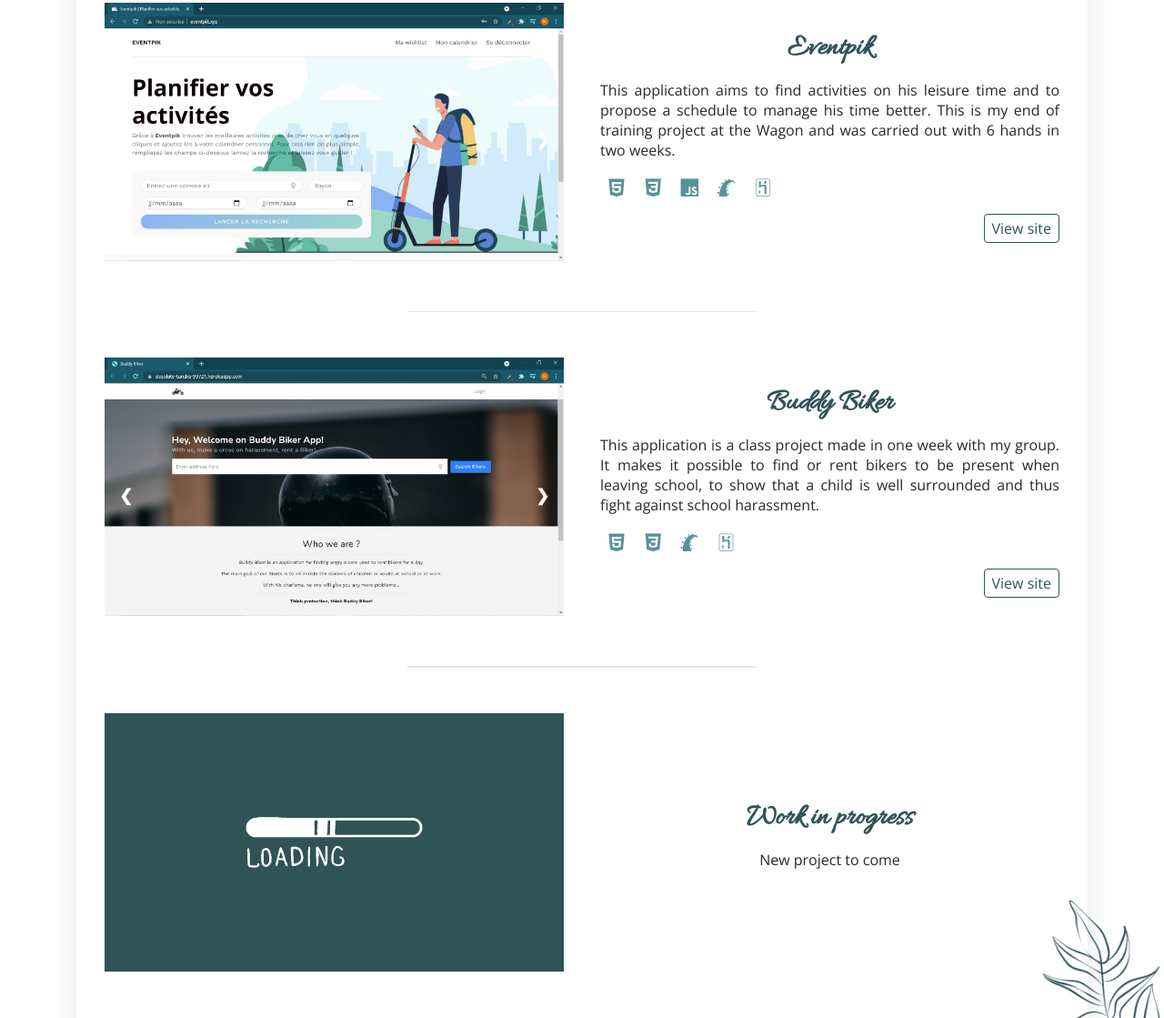
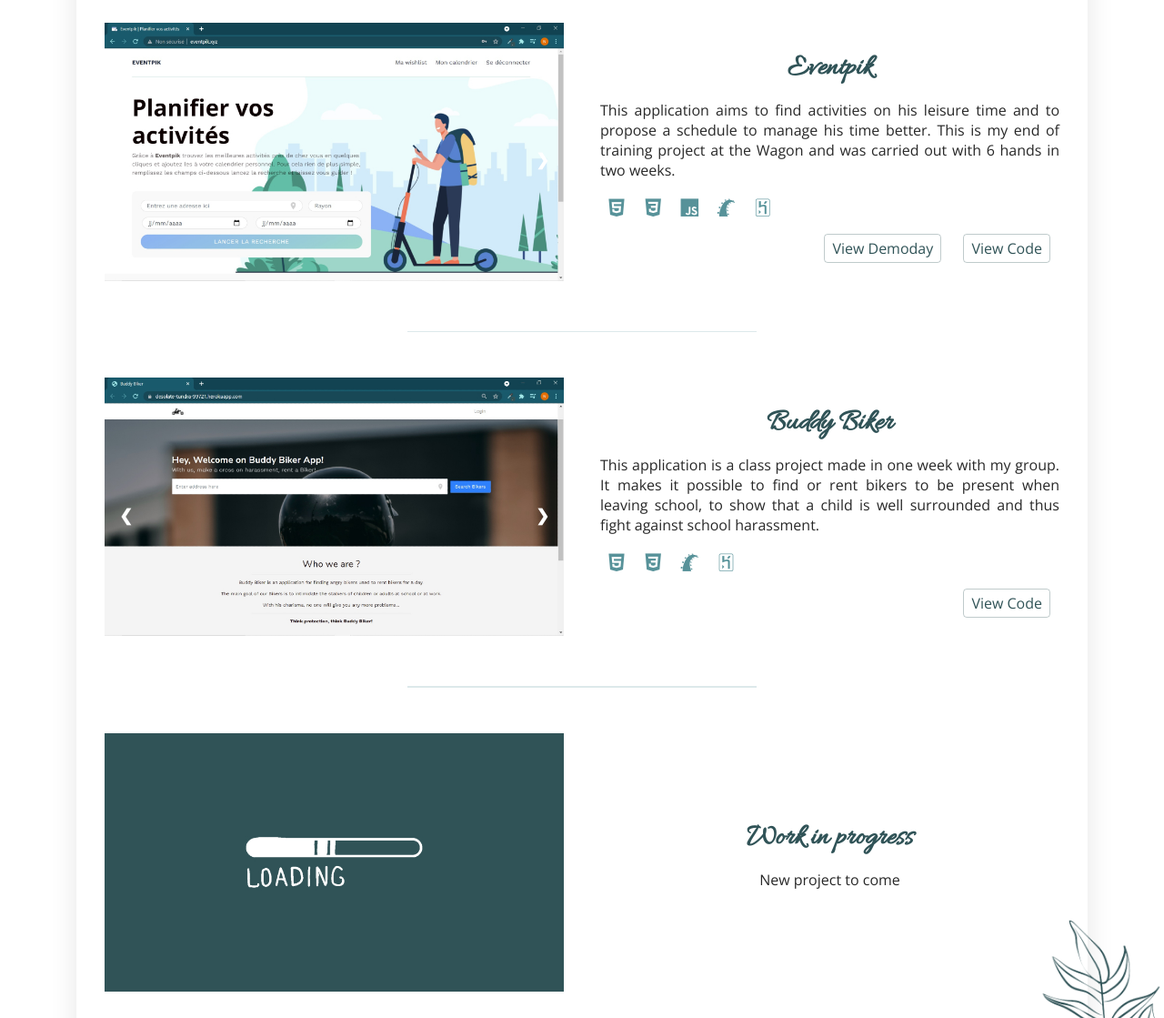
Before and after one commit to NathLouss/portfolio, a plain HTML site: page index.html in a window 1280 px wide. Shown: the part 973-2092 px from the top of the page at 91% size. Drawn offline with nearby package versions, Linux system fonts and the light colour scheme; a web font is replaced by a local one.

Commit message:
add button demoday, change link, style btn

```diff
--- a/app.js
+++ b/app.js
@@ -1,4 +1,4 @@
-// animation header elements
+ // animation header elements
 const titleSpans = document.querySelectorAll('.hello span');
 const medias = document.querySelectorAll('.medias');
 const img = document.getElementById('img-banner');
--- a/assets/stylesheets/components/button.css
+++ b/assets/stylesheets/components/button.css
@@ -4,9 +4,10 @@
 
 .btn-light {
   font-weight: 500;
-  border: 1px solid #305357;
+  border: 1px solid rgb(48, 83, 87, 0.3);
   border-radius: 4px;
   padding: 4px 8px;
+  margin: 10px;
 }
 
 .btn-light:hover {
--- a/assets/stylesheets/style.css
+++ b/assets/stylesheets/style.css
@@ -16,6 +16,13 @@
 @import url('components/section.css');
 @import url('components/separator.css');
 @import url('components/slideshow.css');
+
+/* Global reset */
+*, ::before, ::after {
+  box-sizing: border-box;
+  margin: 0;
+  padding: 0;
+}
 
 /* Fonts & colors */
 body {
@@ -65,12 +72,6 @@
 }
 
 /* behaviours */
-*, ::before, ::after {
-  box-sizing: border-box;
-  margin: 0;
-  padding: 0;
-}
-
 html {
   scroll-behavior: smooth;
 }
--- a/index.html
+++ b/index.html
@@ -33,6 +33,10 @@
           </li>
         </ul>
       </div>
+
+      <!-- link language -->
+      <a href="#en" data-reload>English</a>
+      <a href="#fr" data-reload>Fr</a>
 
       <!-- picture & introduction -->
       <div id="profil" class="grid align-items-center">
@@ -144,7 +148,8 @@
                 </ul>
               </div>
               <div class="text-right">
-                <a href="http://www.eventpik.xyz/" class="btn-light" target="_blank">View site</a>
+                <a href="https://youtu.be/oD_8t22SE4o" class="btn-light" target="_blank">View Demoday</a>
+                <a href="https://github.com/NathLouss/eventpik" class="btn-light" target="_blank">View Code</a>
               </div>
             </div>
           </div>
@@ -190,7 +195,7 @@
                 </ul>
               </div>
               <div class="text-right">
-                <a href="https://desolate-tundra-99721.herokuapp.com/" class="btn-light" target="_blank">View site</a>
+                <a href="https://github.com/AlexandreBadin/BUDDY_BIKER" class="btn-light" target="_blank">View Code</a>
               </div>
             </div>
           </div>
```
